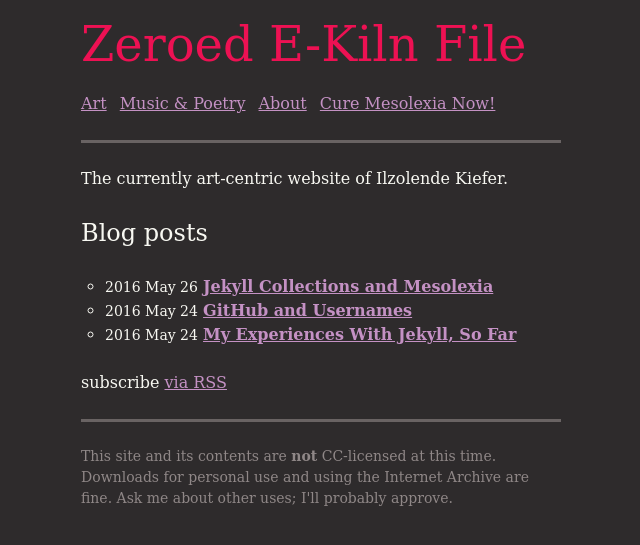
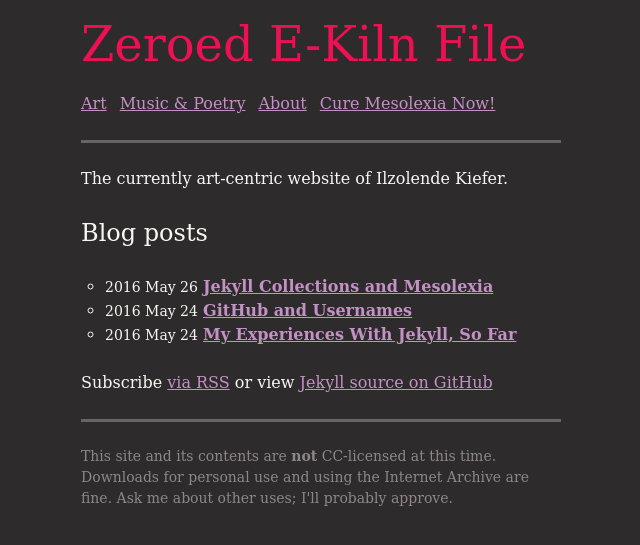
Before and after one commit to ilzolende/ilzolende.github.io, a Jekyll site: the page built from index.html, in a window 1280 px wide, cut to the strip 104-649 px from the top of the page. Shown: the whole strip, without its empty margins (319-959 px from the left). Built offline with Jekyll 4.4.1, drawn with Linux system fonts in a browser that asks for light colours.

Commit message:
Added link to GitHub source

```diff
--- a/index.html
+++ b/index.html
@@ -14,6 +14,6 @@
     {% endfor %}
   </ul>
 
-  <p class="rss-subscribe">subscribe <a href="{{ "/feed.xml" | prepend: site.baseurl }}">via RSS</a></p>
+  <p class="rss-subscribe">Subscribe <a href="{{ "/feed.xml" | prepend: site.baseurl }}">via RSS</a> or view <a href="https://github.com/ilzolende/ilzolende.github.io">Jekyll source on GitHub</a></p>
 
 </div>
```
